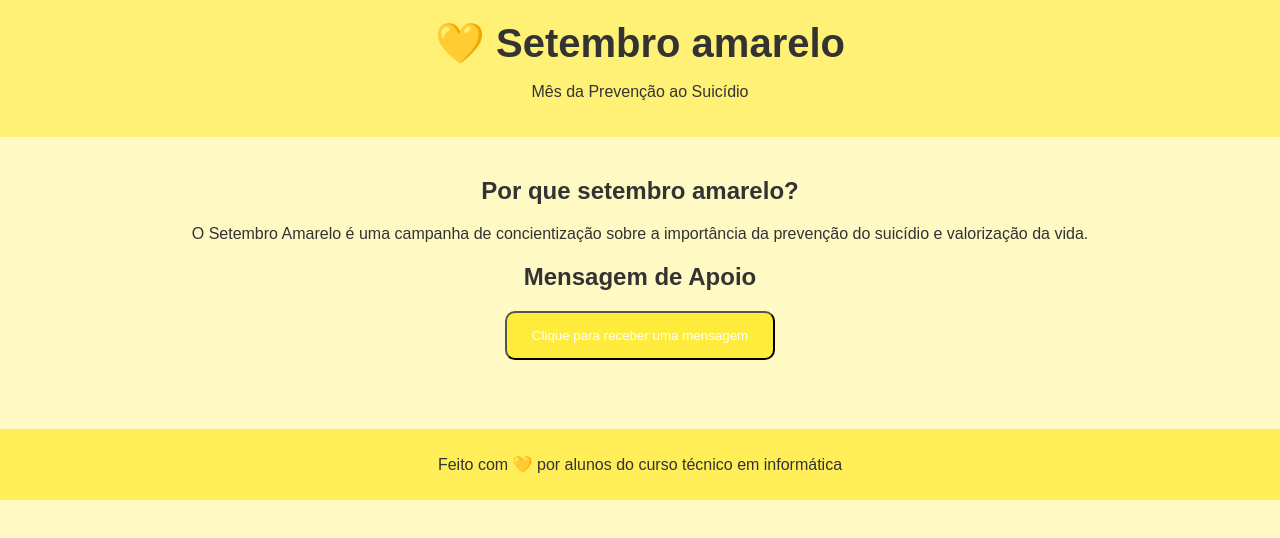
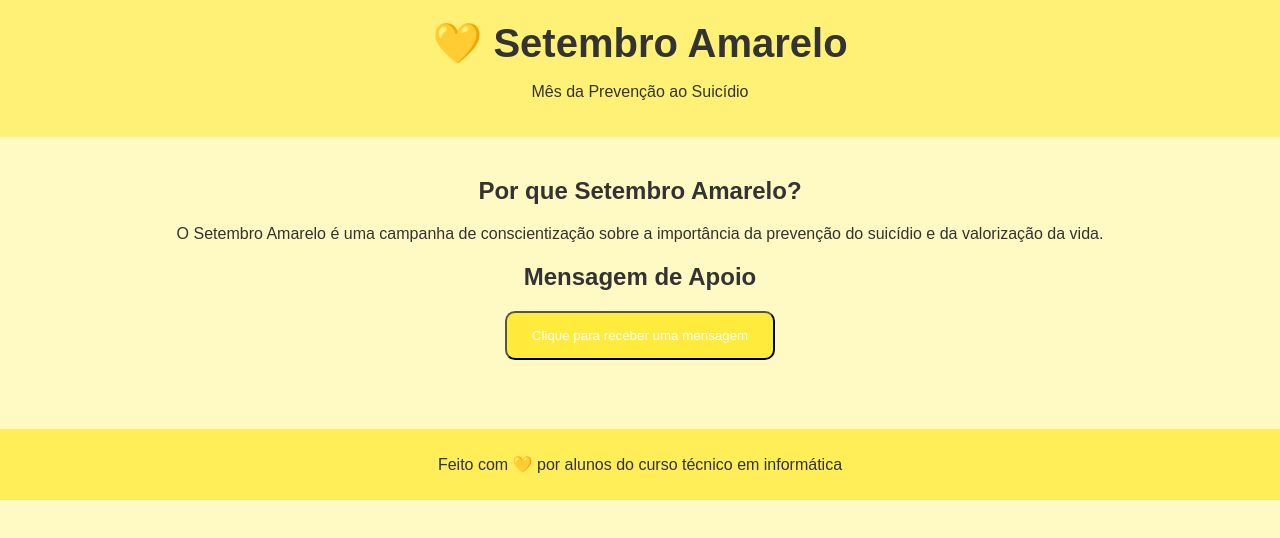
Before and after one commit to luienneguedes1-alt/setembro-amarelo, a plain HTML site: page index.html in a window 1280 px wide. Drawn offline with Linux system fonts and the light colour scheme.

Commit message:
Update index.html

```diff
--- a/index.html
+++ b/index.html
@@ -2,26 +2,27 @@
 <html lang="pt-BR">
   <head>
     <meta charset="UTF-8">
-     <title> 💛 Setembro amarelo </title>
+    <meta name="viewport" content="width=device-width, initial-scale=1.0">
+    <title>💛 Setembro Amarelo</title>
     <link rel="stylesheet" href="style.css">
   </head>
   <body>
     <header>
-      <h1> 💛 Setembro amarelo</h1>
+      <h1>💛 Setembro Amarelo</h1>
       <p>Mês da Prevenção ao Suicídio</p>
     </header>
 
     <main>
       <section>
-         <h2>Por que setembro amarelo?</h2>
+        <h2>Por que Setembro Amarelo?</h2>
         <p>
-            O Setembro Amarelo é uma campanha de concientização sobre a importância da prevenção do suicídio e valorização da vida.
+          O Setembro Amarelo é uma campanha de conscientização sobre a importância da prevenção do suicídio e da valorização da vida.
         </p>
       </section>
 
       <section>
         <h2>Mensagem de Apoio</h2>
-      <button id="btnMensagem">Clique para receber uma mensagem </button>
+        <button id="btnMensagem">Clique para receber uma mensagem</button>
         <p id="mensagem"></p>
       </section>
     </main>
```
Lines whose indentation alone changed are shown as unchanged.
